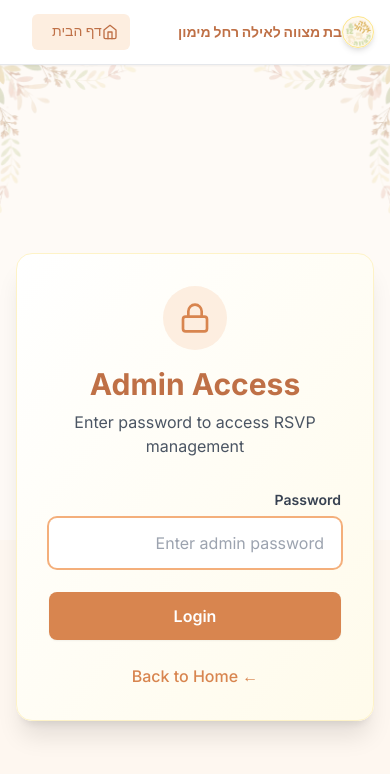
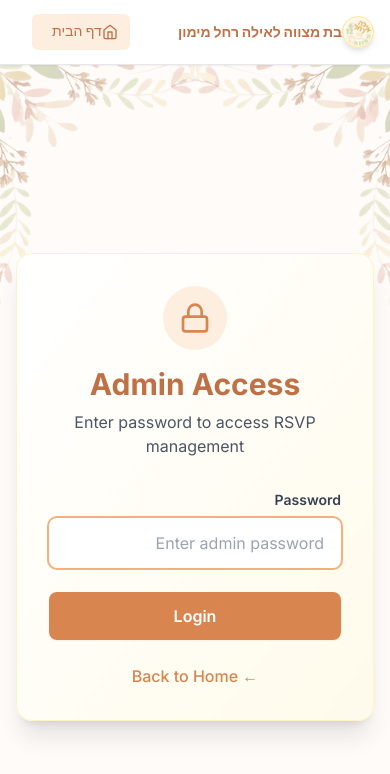
Before and after one commit to feldy2/Ayala-Bat-Mitzvah-RSVP, a Next.js app: page /admin in a window 390 px wide. Shown: the top 774 px of the page. Built offline with nearby package versions, Linux system fonts and the light colour scheme.

Commit message:
Refine background styles for mobile and tablet views: increase size, adjust positioning, and enhance opacity for improved visual consistency

```diff
--- a/styles/globals.css
+++ b/styles/globals.css
@@ -47,35 +47,35 @@
   @media (max-width: 480px) {
     body::before {
       background-size:
-        500px,
-        500px;
+        800px,
+        800px;
       background-position:
-        left -30px top 40px,
-        right -30px top 40px;
-      opacity: 0.4;
+        left -50px top 30px,
+        right -50px top 30px;
+      opacity: 0.5;
     }
 
     body.scrolled::before {
       background-position:
-        left -30px top -10px,
-        right -30px top -10px;
+        left -50px top -20px,
+        right -50px top -20px;
     }
   }
 
   @media (min-width: 481px) and (max-width: 767px) {
     body::before {
       background-size:
-        700px,
-        700px;
+        1000px,
+        1000px;
       background-position:
-        left -40px top 45px,
-        right -40px top 45px;
+        left -60px top 35px,
+        right -60px top 35px;
     }
 
     body.scrolled::before {
       background-position:
-        left -40px top -5px,
-        right -40px top -5px;
+        left -60px top -15px,
+        right -60px top -15px;
     }
   }
 
```
